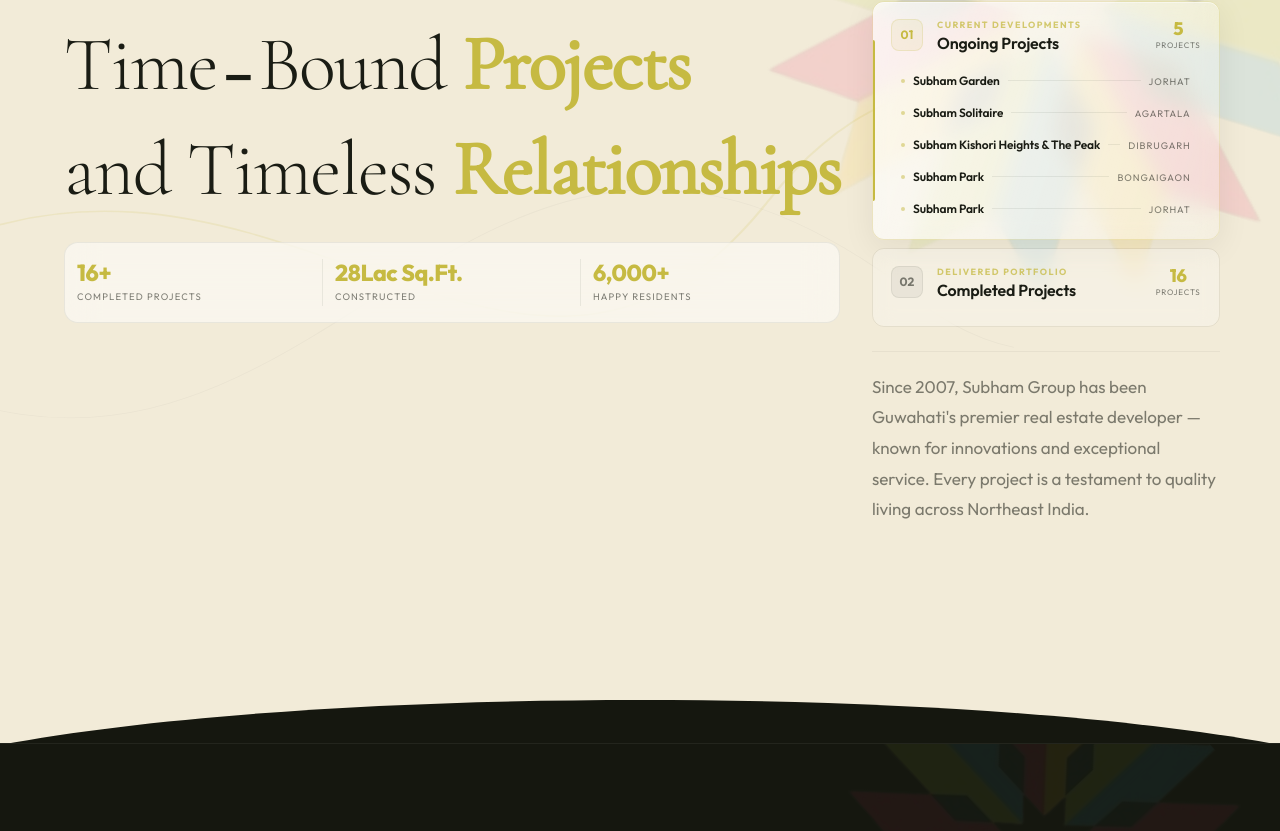
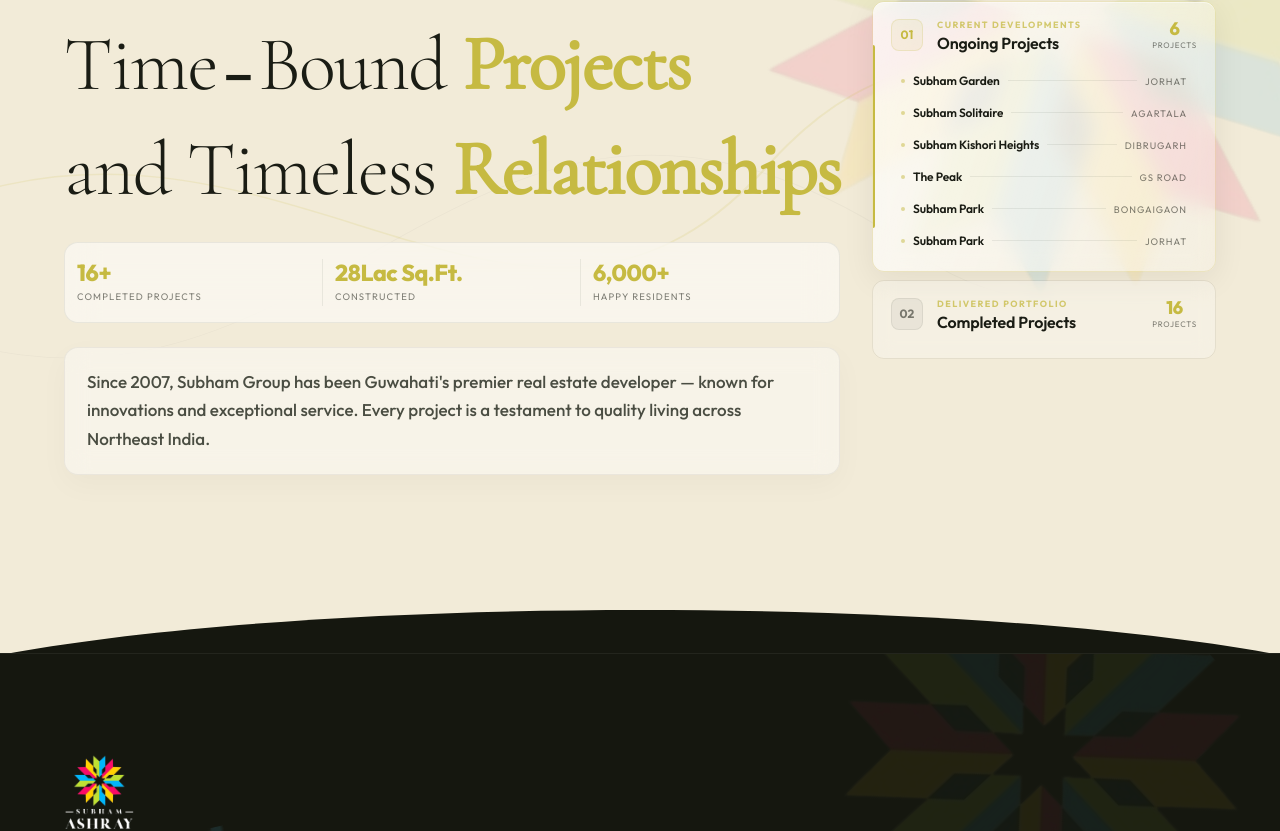
Before and after one commit to ankita1216/Shubham_Ashray, a React (Vite) app: page / in a window 1280 px wide. Shown: the part 10017-10848 px from the top of the page. Built offline with nearby package versions, Linux system fonts and the light colour scheme; a web font is replaced by a local one.

Commit message:
Initial commit

```diff
--- a/src/components/common/Footer.jsx
+++ b/src/components/common/Footer.jsx
@@ -108,7 +108,7 @@
             <div style={{ display: "flex", gap: 40, flexWrap: "wrap" }}>
               <div style={{ fontSize: 12.5, color: COLORS.hintDark }}>
                 <span style={{ color: COLORS.primary, fontWeight: 800, textTransform: "uppercase", fontSize: 10, letterSpacing: "0.12em", display: "block", marginBottom: 5 }}>Rera Reg. No.</span>
-                RERAA KM 113 of 2022-2023
+                RERAA KM 113 of 2022-2023 {" & "} RERA KM 162 OF 2023-2024
               </div>
             </div>
             <div style={{ textAlign: "right" }}>
--- a/src/components/home/About.jsx
+++ b/src/components/home/About.jsx
@@ -78,6 +78,28 @@
                 ))}
               </div>
 
+              {/* Developer description card */}
+              <div style={{
+                background: "rgba(255, 255, 255, 0.42)",
+                backdropFilter: "blur(12px)",
+                WebkitBackdropFilter: "blur(12px)",
+                border: "1px solid rgba(26, 28, 20, 0.06)",
+                borderRadius: "14px",
+                padding: "20px 22px",
+                boxShadow: "0 10px 30px rgba(26, 28, 20, 0.03)",
+              }}>
+                <p style={{
+                  fontSize: "13px",
+                  lineHeight: "1.7",
+                  color: COLORS.textMid,
+                  margin: 0,
+                  fontWeight: 500,
+                  fontFamily: "var(--sa-font-body), sans-serif",
+                }}>
+                  Since 2007, Subham Group has been Guwahati's premier real estate developer — known for innovations and exceptional service. Every project is a testament to quality living across Northeast India.
+                </p>
+              </div>
+
 
             </div>
           </div>
@@ -142,9 +164,7 @@
               })}
             </div>
 
-            <div className="about-canvas-footer">
-              <p>Since 2007, Subham Group has been Guwahati's premier real estate developer — known for innovations and exceptional service. Every project is a testament to quality living across Northeast India.</p>
-            </div>
+
           </div>
         </div>
 
--- a/src/data/projectsData.js
+++ b/src/data/projectsData.js
@@ -22,7 +22,8 @@
 const ongoingProjects = [
   { name: "Subham Garden", location: "Jorhat" },
   { name: "Subham Solitaire", location: "Agartala" },
-  { name: "Subham Kishori Heights & The Peak", location: "Dibrugarh" },
+  { name: "Subham Kishori Heights", location: "Dibrugarh" },
+  { name: "The Peak", location: "GS Road" },
   { name: "Subham Park", location: "Bongaigaon" },
   { name: "Subham Park", location: "Jorhat" }
 ];
```
